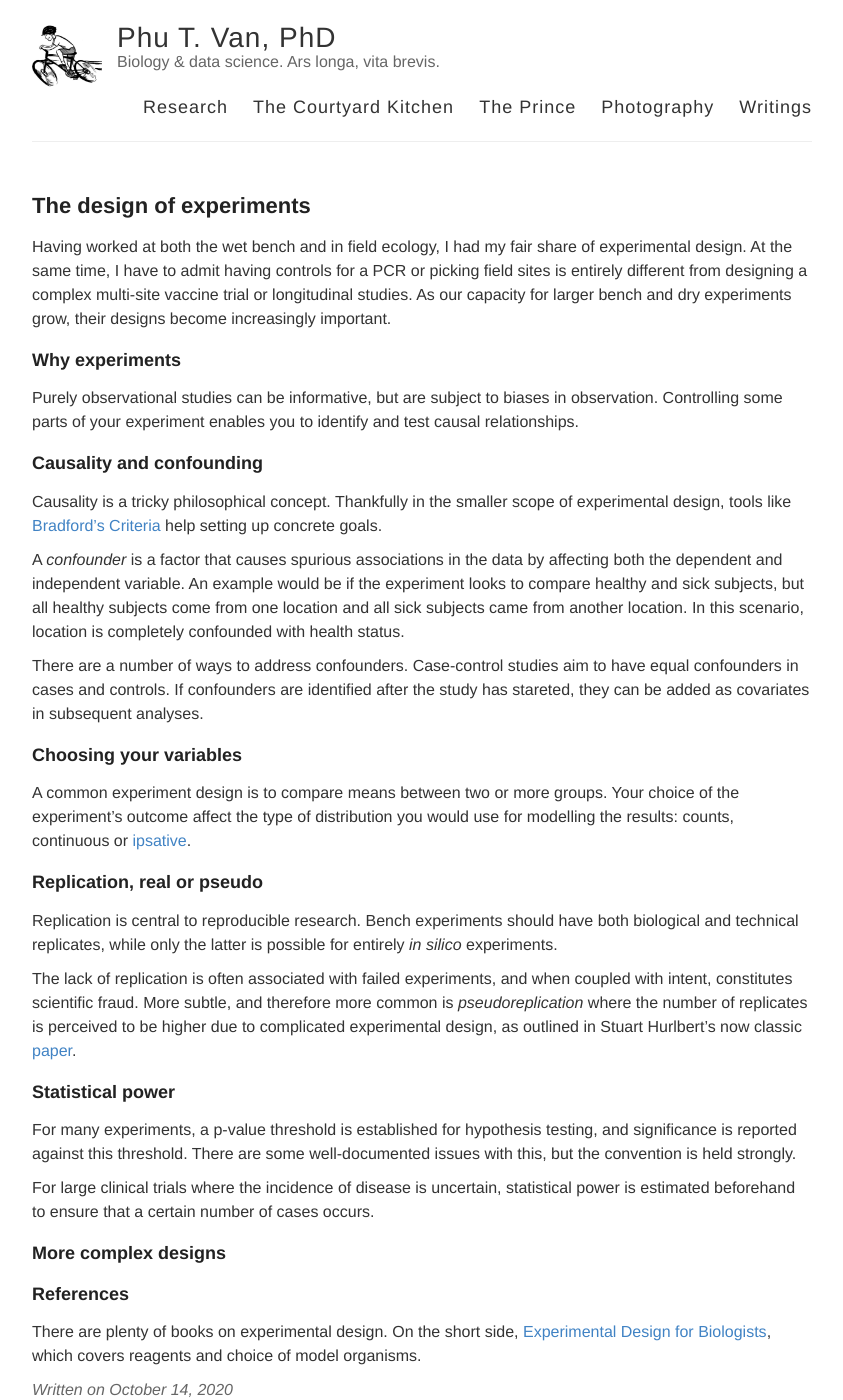
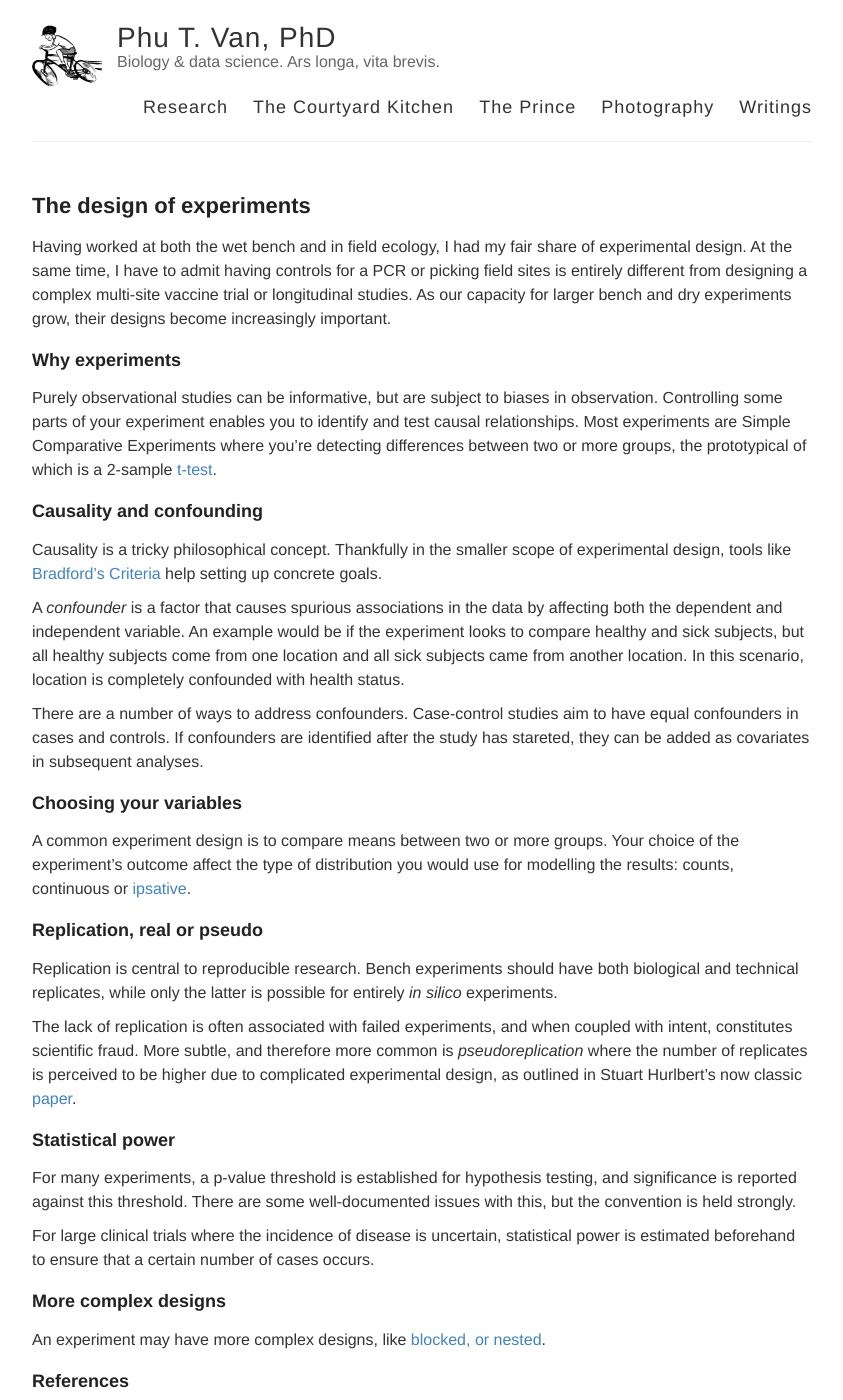
Before and after one commit to ptvan/ptvan.github.io, a Jekyll site: the page built from _posts/2020-10-14-experimental-design.md, in a window 1280 px wide and 1400 px high. Shown: the whole window, without its empty margins (218-1061 px from the left). Built offline with Jekyll 4.4.1, drawn with Linux system fonts in a browser that asks for light colours.

Commit message:
updated exp[eriment design post

```diff
--- a/_posts/2020-10-14-experimental-design.md
+++ b/_posts/2020-10-14-experimental-design.md
@@ -7,7 +7,7 @@ Having worked at both the wet bench and in field ecology, I had my fair share of
 
 ### Why experiments
 
-Purely observational studies can be informative, but are subject to biases in observation. Controlling some parts of your experiment enables you to identify and test causal relationships.
+Purely observational studies can be informative, but are subject to biases in observation. Controlling some parts of your experiment enables you to identify and test causal relationships. Most experiments are Simple Comparative Experiments where you're detecting differences between two or more groups, the prototypical of which is a 2-sample [t-test](https://en.wikipedia.org/wiki/Student%27s_t-test).
 
 ### Causality and confounding
 
@@ -35,6 +35,8 @@ For large clinical trials where the incidence of disease is uncertain, statistic
 
 ### More complex designs
 
+An experiment may have more complex designs, like [blocked, or nested](https://online.stat.psu.edu/stat503/lesson/14).
+
 ### References
 
 There are plenty of books on experimental design. On the short side, [Experimental Design for Biologists](https://www.ncbi.nlm.nih.gov/pmc/articles/PMC4280443/), which covers reagents and choice of model organisms.
```
